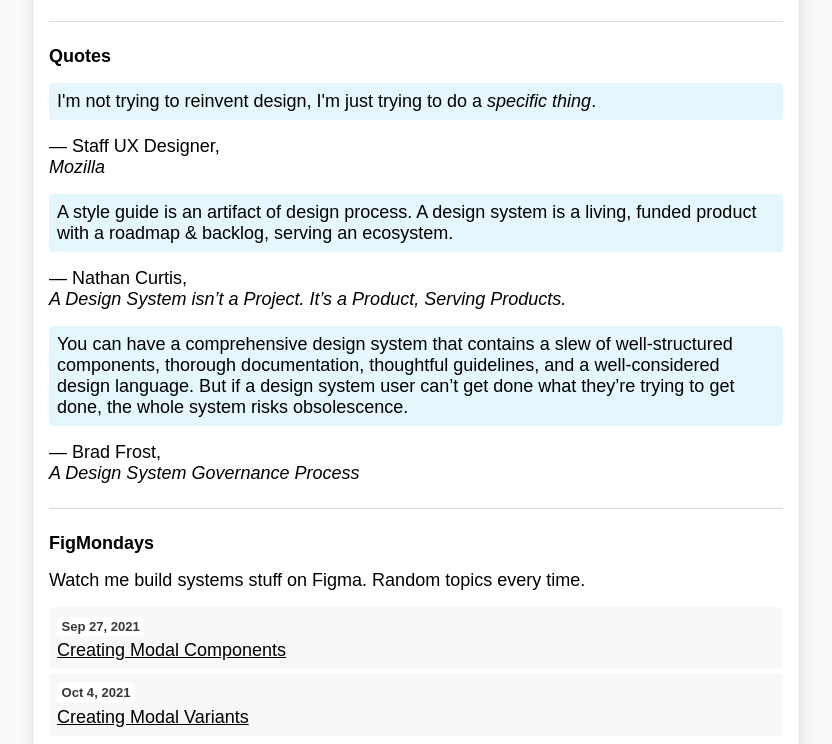
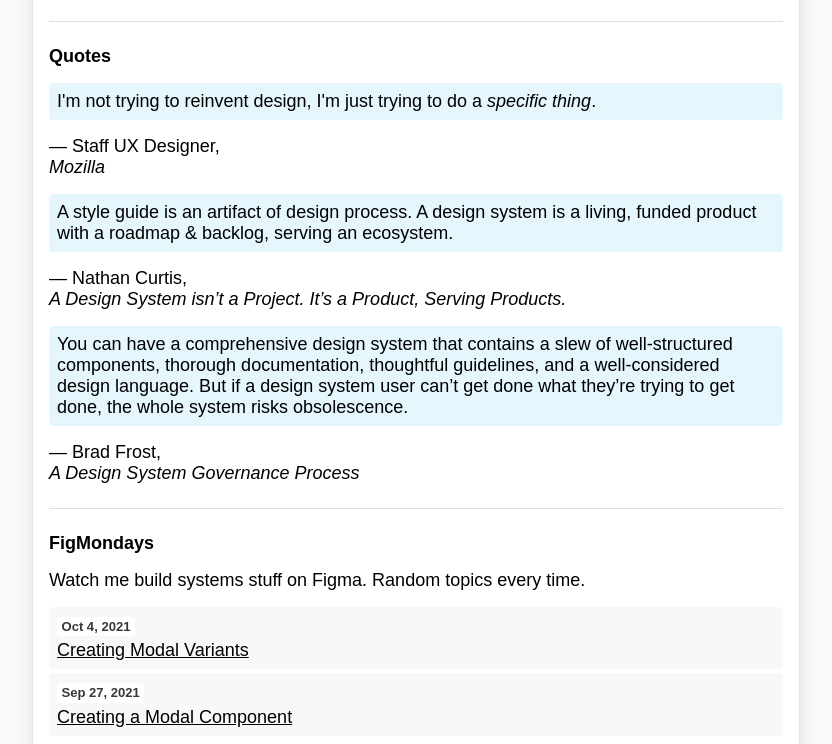
Before and after one commit to jsimplicio/design-systems-info, an Eleventy site: page index.html in a window 1280 px wide. Shown: the part 208-952 px from the top of the page, without its empty margins (224-1056 px from the left). Built offline with nearby package versions, Linux system fonts and the light colour scheme; Eleventy itself is replaced by a stand-in of ours; files that its build step writes are made by us from their sources.

Commit message:
Adding stuff

```diff
--- a/css/styles.css
+++ b/css/styles.css
@@ -121,6 +121,11 @@ main {
   padding: 16px;
 }
 
+iframe {
+  border: none;
+  height: 400px;
+}
+
 .tool {
   margin-right: 8px;
 }
--- a/index.html
+++ b/index.html
@@ -58,16 +58,16 @@
       <p>Watch me build systems stuff on Figma. Random topics every time.</p>
       <ul>
         <li>
-          <a title="Sep 27, 2021: Creating a Modal Component" href="https://drive.google.com/file/d/1Y1vOfRsdjeCyZm6pfchMmpGSN7VX-oBX/view?usp=sharing">
-            <time>Sep 27, 2021</time>
-            <h4>Creating Modal Components</h4>
+          <a title="Oct 4, 2021: Creating Modal Variants" href="https://drive.google.com/file/d/1Y1vOfRsdjeCyZm6pfchMmpGSN7VX-oBX/view?usp=sharing">
+            <time>Oct 4, 2021</time>
+            <h4>Creating Modal Variants</h4>
           </a>
         </li>
 
         <li>
-          <a title="Oct 4, 2021: Creating Modal Component Variants" href="https://drive.google.com/file/d/1b4h35pqIVkQe5GjupLsQxmlURP3ucEXZ/view?usp=sharing">
-            <time>Oct 4, 2021</time>
-            <h4>Creating Modal Variants</h4>
+          <a title="Sep 27, 2021: Creating a Modal Component" href="https://drive.google.com/file/d/1Y1vOfRsdjeCyZm6pfchMmpGSN7VX-oBX/view?usp=sharing">
+            <time>Sep 27, 2021</time>
+            <h4>Creating a Modal Component</h4>
           </a>
         </li>
       </ul>
```
